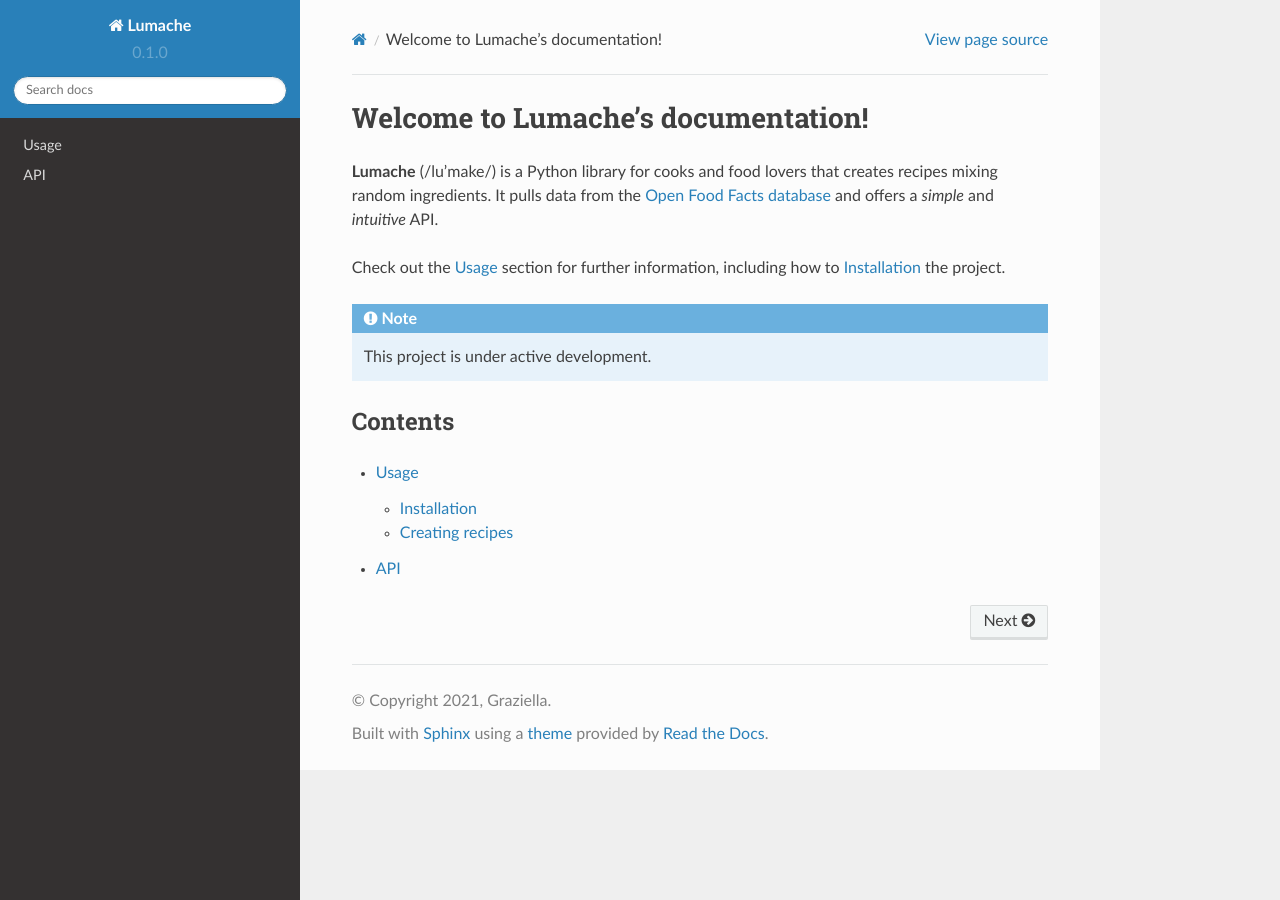
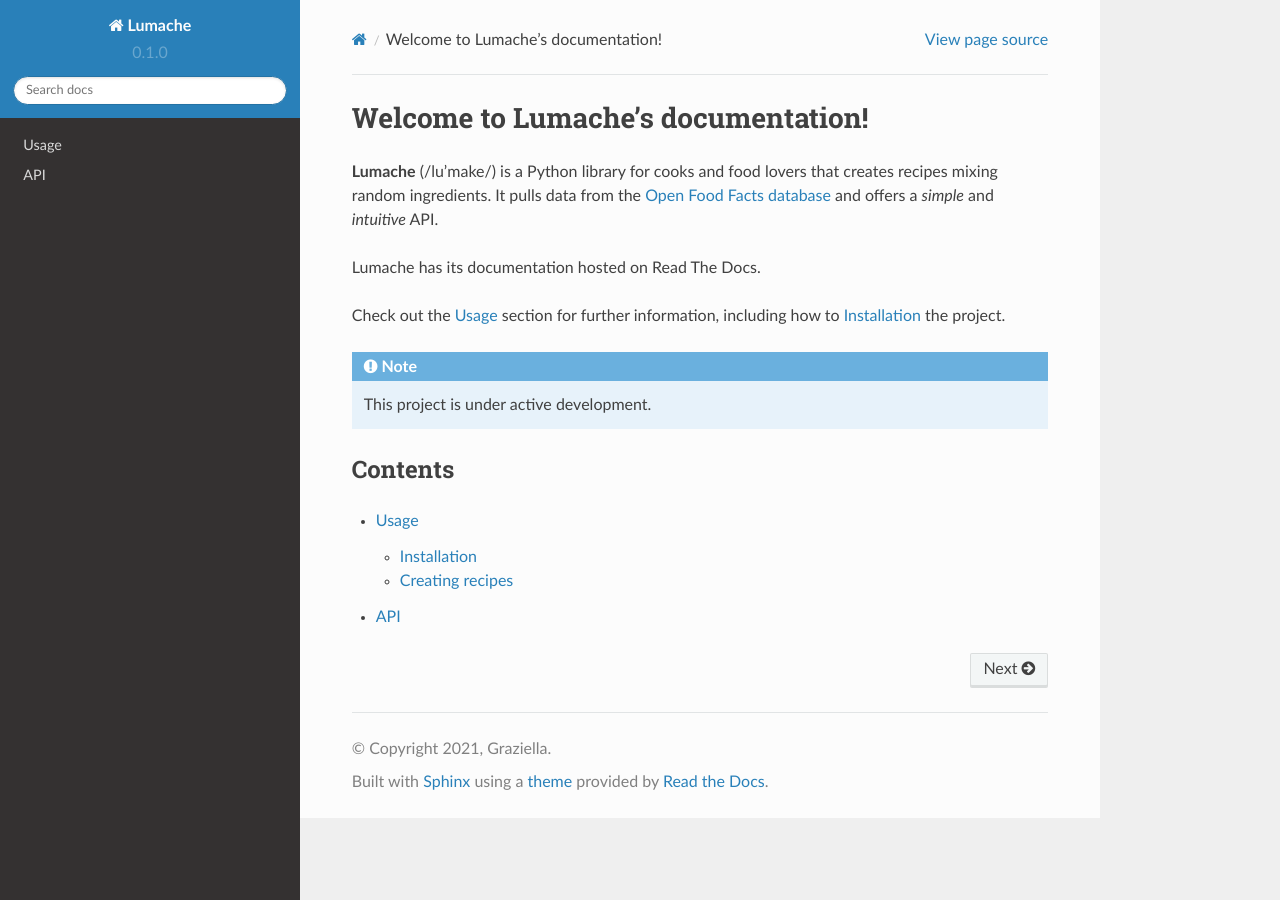
Before and after one commit to alikarb/OFDM-Recevier, a Sphinx documentation site: the page built from docs/source/index.rst, in a window 1280 px wide. Built offline with Sphinx 7.4.7 and the Read the Docs theme 2.0.0, drawn with Linux system fonts in a browser that asks for light colours.

Commit message:
Update index.rst

```diff
--- a/docs/source/index.rst
+++ b/docs/source/index.rst
@@ -5,6 +5,8 @@
 that creates recipes mixing random ingredients.
 It pulls data from the `Open Food Facts database <https://world.openfoodfacts.org/>`_
 and offers a *simple* and *intuitive* API.
+
+Lumache has its documentation hosted on Read The Docs.
 
 Check out the :doc:`usage` section for further information, including
 how to :ref:`installation` the project.
```
